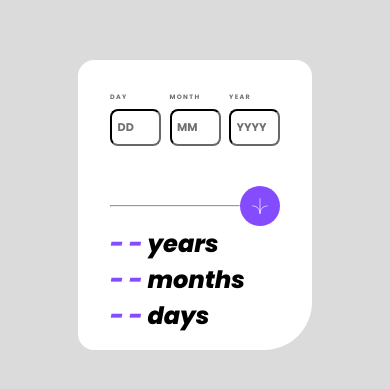
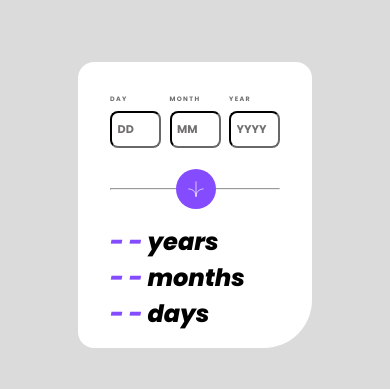
Before and after one commit to cr9169/age-calculator-app-main, a React (Vite) app in the folder age-calc/: page / in a window 390 px wide. Shown: the part 217-606 px from the top of the page. Built offline with nearby package versions, Linux system fonts and the light colour scheme.

Commit message:
feat: finished button to the middle, finished project

```diff
--- a/age-calc/src/App.css
+++ b/age-calc/src/App.css
@@ -352,9 +352,19 @@ h6 {
       padding: 0.5rem 0 0.5rem 0.35rem;
     }
 
+    .button-section {
+      margin-bottom: 20%;
+    }
+
+    .button-section hr {
+      position: relative;
+    }
+
     .button-section button {
       height: 2.5rem;
       width: 2.5rem;
+      position: absolute;
+      left: 45%;
     }
 
     .button-section svg {
```
